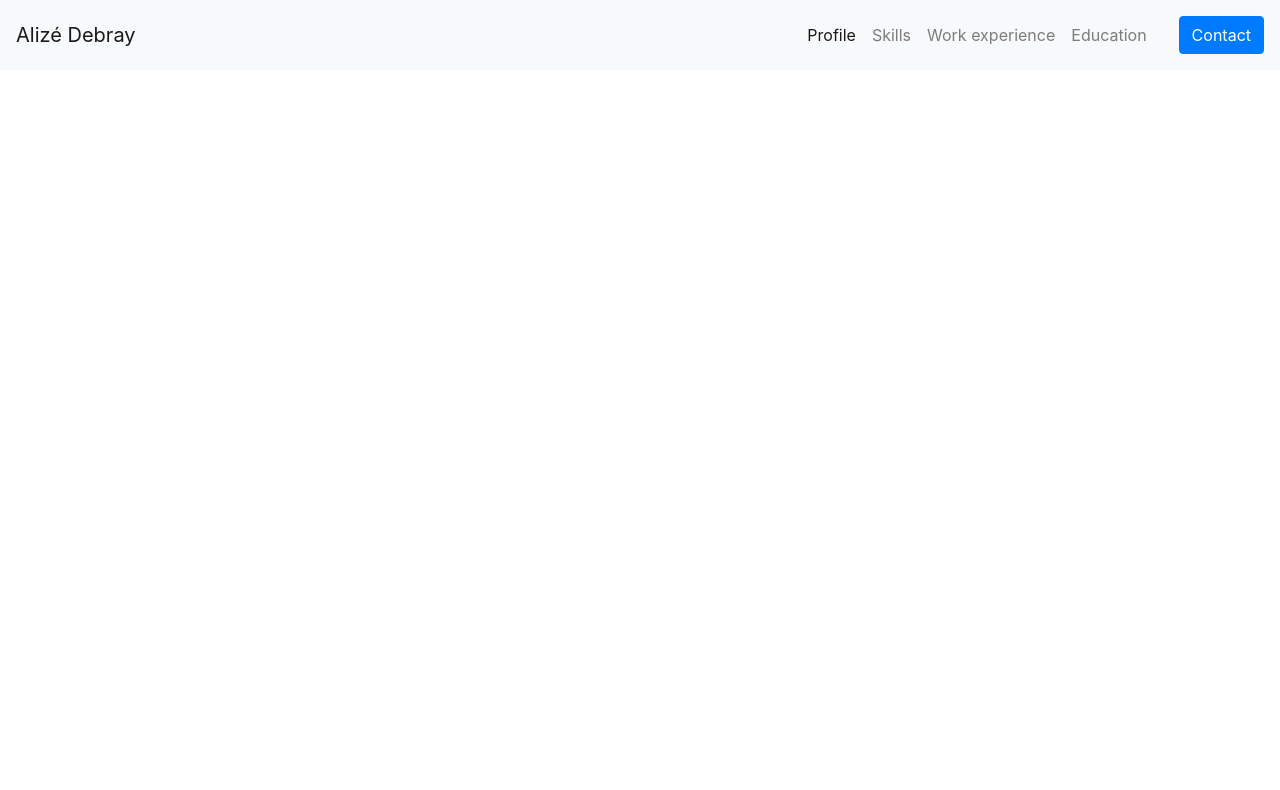
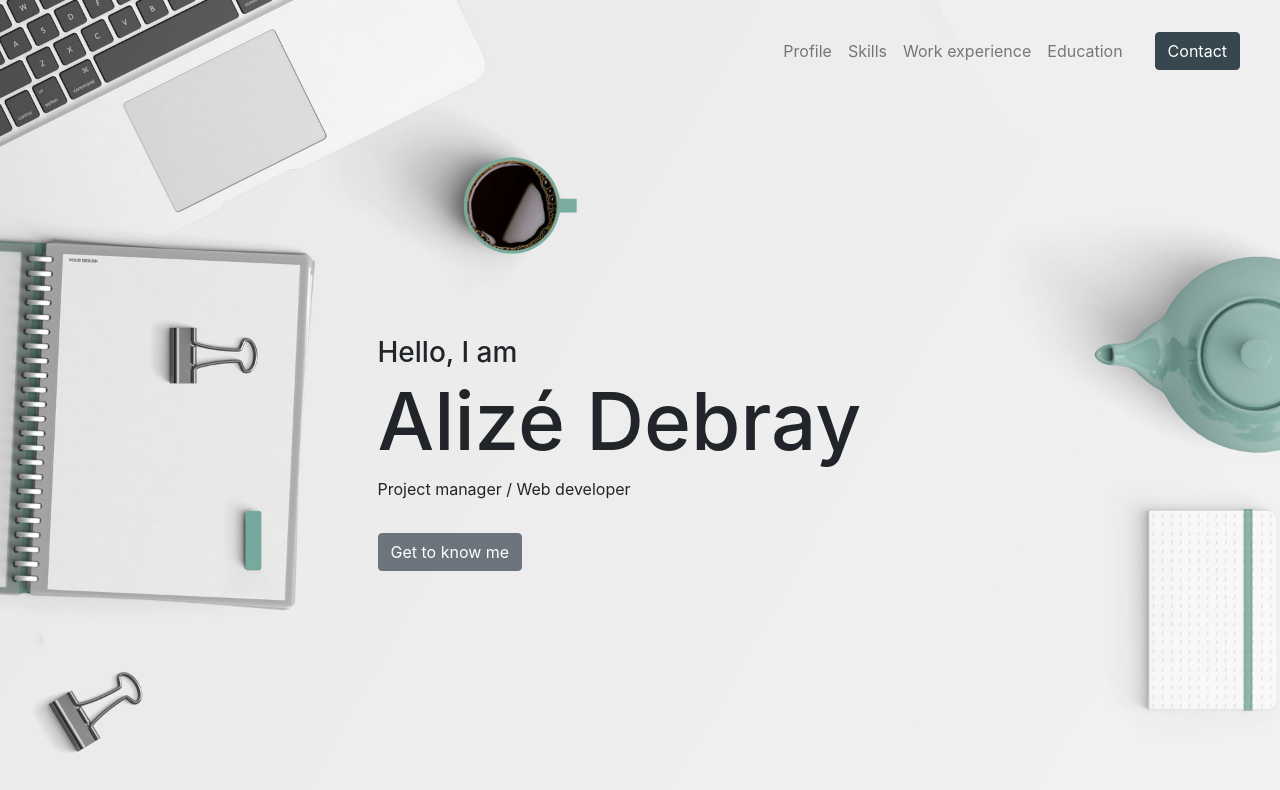
Before and after one commit to alizedebray/resume, an Angular app: page / in a window 1280 px wide. Shown: the top 790 px of the page. Built offline with nearby package versions, Linux system fonts and the light colour scheme.

Commit message:
Home section creation

```diff
--- a/src/_variables.scss
+++ b/src/_variables.scss
@@ -0,0 +1 @@
+$primary: #37474f;
--- a/src/app/app.component.html
+++ b/src/app/app.component.html
@@ -1,13 +1,12 @@
-<nav class="navbar navbar-expand-lg navbar-light bg-light">
-  <a class="navbar-brand" href="#">Alizé Debray</a>
+<nav class="navbar fixed-top navbar-expand-lg navbar-light">
   <button class="navbar-toggler" type="button" data-toggle="collapse" data-target="#navbarSupportedContent" aria-controls="navbarSupportedContent" aria-expanded="false" aria-label="Toggle navigation">
     <span class="navbar-toggler-icon"></span>
   </button>
 
   <div class="collapse navbar-collapse" id="navbarSupportedContent">
     <ul class="navbar-nav ml-auto">
-      <li class="nav-item active">
-        <a class="nav-link" href="#">Profile <span class="sr-only">(current)</span></a>
+      <li class="nav-item">
+        <a class="nav-link" href="#">Profile</a>
       </li>
       <li class="nav-item">
         <a class="nav-link" href="#">Skills</a>
@@ -19,6 +18,8 @@
         <a class="nav-link" href="#">Education</a>
       </li>
     </ul>
-    <a class="btn btn-primary my-2 ml-lg-4" href="#">Contact</a>
+    <a class="btn btn-primary my-2 my-lg-4 ml-lg-4 mr-lg-4" href="#">Contact</a>
   </div>
 </nav>
+
+<home-section></home-section>
--- a/src/app/app.component.sass
+++ b/src/app/app.component.sass
@@ -0,0 +1,2 @@
+.navbar
+  // margin-bottom: -56px;
--- a/src/app/app.module.ts
+++ b/src/app/app.module.ts
@@ -2,10 +2,12 @@ import { BrowserModule } from '@angular/platform-browser';
 import { NgModule } from '@angular/core';
 
 import { AppComponent } from './app.component';
+import { HomeComponent } from './sections/home/home.component';
 
 @NgModule({
   declarations: [
-    AppComponent
+    AppComponent,
+    HomeComponent
   ],
   imports: [
     BrowserModule
--- /dev/null
+++ b/src/app/sections/home/home.component.html
@@ -0,0 +1,14 @@
+<section>
+  <div class="container">
+    <div class="container">
+      <div class="row justify-content-md-center">
+        <div class="col-lg-6">
+          <h3>Hello, I am</h3>
+          <h1>Alizé Debray</h1>
+          <p>Project manager / Web developer</p>
+          <a class="btn btn-secondary my-3" href="#">Get to know me</a>
+        </div>
+      </div>
+    </div>
+  </div>
+</section>
--- /dev/null
+++ b/src/app/sections/home/home.component.sass
@@ -0,0 +1,10 @@
+section
+  height: 100vh;
+  background-image: url('./../../../assets/img/home-background.png')
+  background-size: cover
+  background-position: top center
+  padding-top: 42vh
+
+  h1
+    font-size: 80px
+    margin-top: -5px
```
Also changed, not shown: src/app/sections/home/home.component.ts (added, +10 -0 lines), src/assets/img/home-background.png (added).
